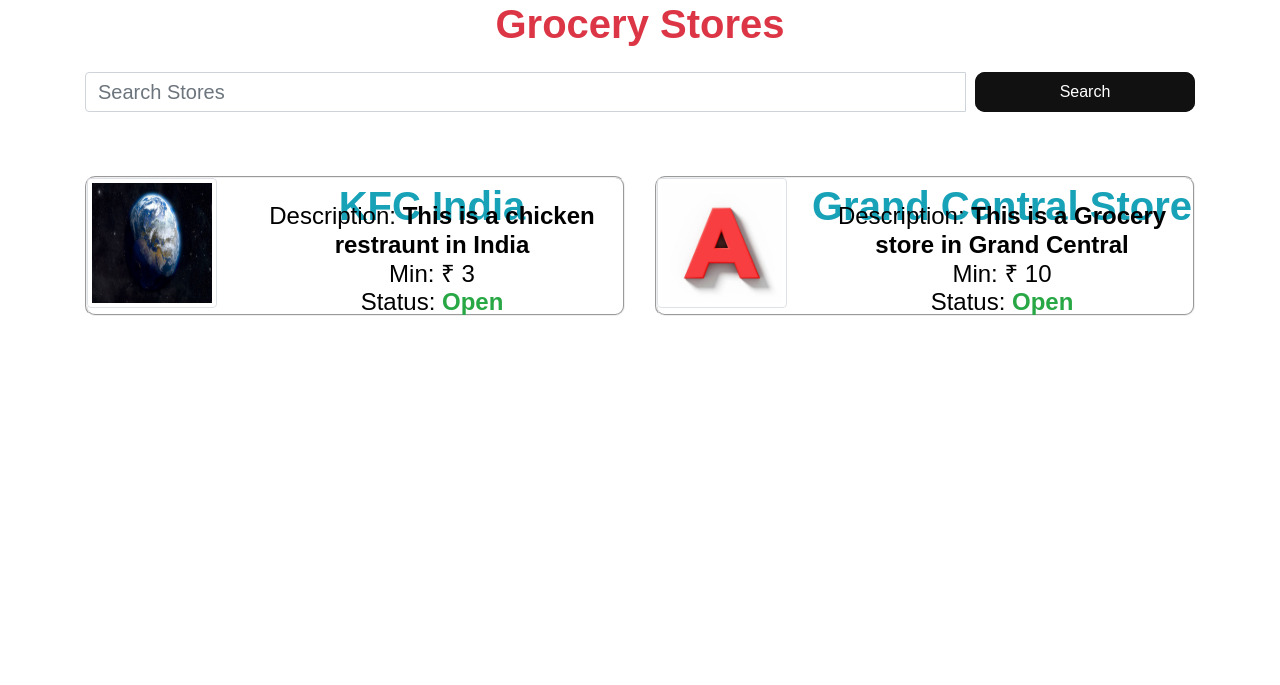
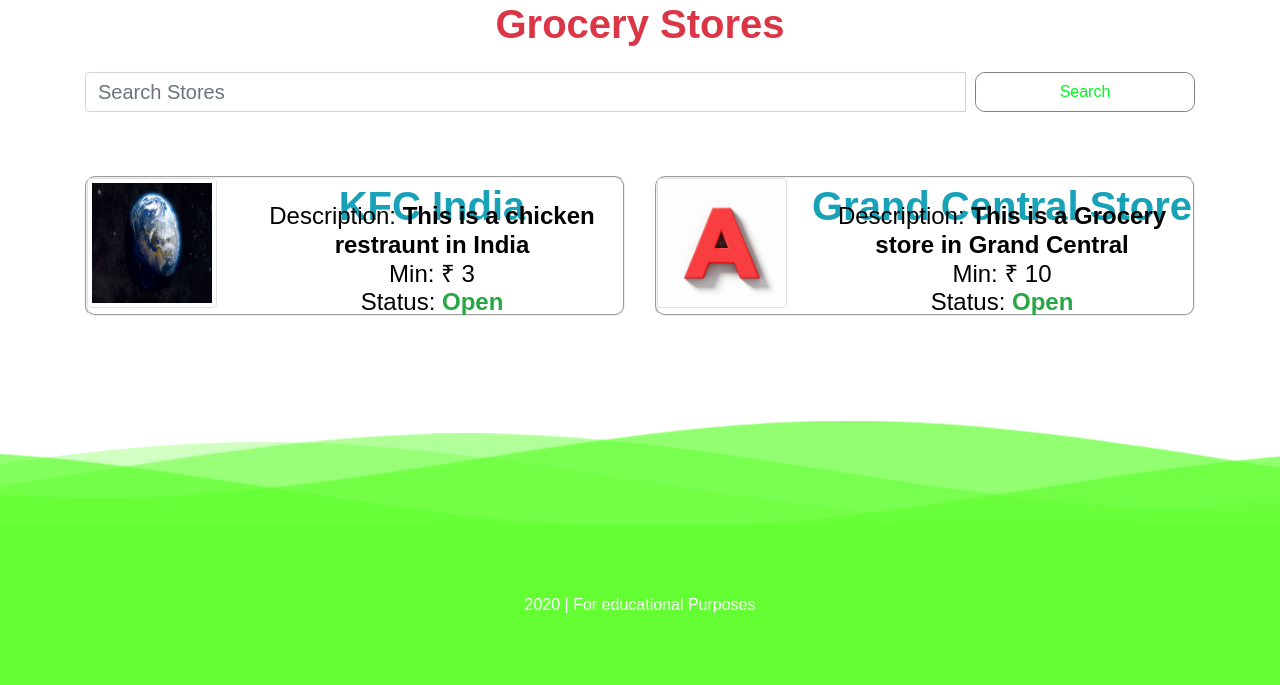
Before and after one commit to aditya172926/OnlineGrocerySystem, a Django app: page /restaurant/ in a window 1280 px wide. Shown: the part 122-807 px from the top of the page. Before the commit the page ends 438 px from the top, so only its background shows below. Run offline with Django 3.2, Linux system fonts and the light colour scheme; data comes from the database, SQL or seed files in the repository; some libraries are stand-ins or nearby versions.

Commit message:
added footer

```diff
--- a/webapp/static/webapp/css/buttonanimation.css
+++ b/webapp/static/webapp/css/buttonanimation.css
@@ -3,8 +3,8 @@
     height: 40px;
     border: none;
     outline: none;
-    color: #fff;
-    background: #111;
+    color: black;
+    background: white;
     cursor: pointer;
     position: relative;
     z-index: 0;
@@ -46,7 +46,7 @@
     position: absolute;
     width: 100%;
     height: 100%;
-    background: #111;
+    background:  rgba(255, 255, 255);
     left: 0;
     top: 0;
     border-radius: 10px;
--- a/webapp/static/webapp/css/style.css
+++ b/webapp/static/webapp/css/style.css
@@ -69,7 +69,7 @@ label{
 }
 
 .storeAddress {
-	color: white;
+	color: black;
 }
 
 .queries p{
--- /dev/null
+++ b/webapp/static/webapp/css/waves.css
@@ -0,0 +1,62 @@
+  .flex {
+    display: flex;
+    justify-content: center;
+    align-items: center;
+    text-align: center;
+  }
+  .waves {
+    position: relative;
+    width: 100%;
+    height: 15vh;
+    margin-bottom: -7px;
+    min-height: 100px;
+    max-height: 150px;
+  }
+  .wavecontent {
+    position: relative;
+    height: 20vh;
+    text-align: center;
+    color: white;
+    background-color: rgb(99, 255, 51);
+  }
+  /* Animation */
+  .parallax>use {
+    animation: move-forever 25s cubic-bezier(.55, .5, .45, .5) infinite;
+  }
+  .parallax>use:nth-child(1) {
+    animation-delay: -2s;
+    animation-duration: 7s;
+  }
+  .parallax>use:nth-child(2) {
+    animation-delay: -3s;
+    animation-duration: 10s;
+  }
+  .parallax>use:nth-child(3) {
+    animation-delay: -4s;
+    animation-duration: 13s;
+  }
+  .parallax>use:nth-child(4) {
+    animation-delay: -5s;
+    animation-duration: 20s;
+  }
+  @keyframes move-forever {
+    0% {
+      transform: translate3d(-90px, 0, 0);
+    }
+    100% {
+      transform: translate3d(85px, 0, 0);
+    }
+  }
+
+  @media (max-width: 768px) {
+    .waves {
+      height: 40px;
+      min-height: 40px;
+    }
+    .content {
+      height: 30vh;
+    }
+    h1 {
+      font-size: 24px;
+    }
+  }
--- a/webapp/templates/webapp/base.html
+++ b/webapp/templates/webapp/base.html
@@ -26,6 +26,7 @@
     <link href="static/webapp/css/animate.css" rel='stylesheet' type='text-center/css' />
     <link rel='stylesheet' href="../../static/webapp/css/buttonanimation.css"/>
     <link rel='stylesheet' href="../../static/webapp/css/flippingcards.css"/>
+    <link rel='stylesheet' href="../../static/webapp/css/waves.css"/>
 
 </head>
 
@@ -117,11 +118,27 @@
 
     {% block body %}
     {% endblock %}
+
     <br>
     <br>
     <br>
     <br>
-
+    <div>
+        <svg class="waves" xmlns="http://www.w3.org/2000/svg" xmlns:xlink="http://www.w3.org/1999/xlink" viewBox="0 24 150 28" preserveAspectRatio="none" shape-rendering="auto">
+            <defs>
+                <path id="gentle-wave" d="M-160 44c30 0 58-18 88-18s 58 18 88 18 58-18 88-18 58 18 88 18 v44h-352z" />
+            </defs>
+            <g class="parallax">
+              <use xlink:href="#gentle-wave" x="48" y="0" fill="rgba(99,255,51,0.7)" />
+              <use xlink:href="#gentle-wave" x="48" y="3" fill="rgba(99,255,51,0.5)" />
+              <use xlink:href="#gentle-wave" x="48" y="5" fill="rgba(99,255,51,0.3)" />
+              <use xlink:href="#gentle-wave" x="48" y="7" fill="rgba(99,255,51,0.7)" />
+            </g>
+        </svg>
+    </div>
+    <div class="wavecontent flex">
+        <p>2020 | For educational Purposes</p>
+      </div>
 
 
     <script type="text/javascript" src="{%static 'webapp/js/jquery.min.js'%}">
--- a/webapp/templates/webapp/restaurents.html
+++ b/webapp/templates/webapp/restaurents.html
@@ -20,7 +20,7 @@ Grocery Stores
           <input type="text" class="form-control input-lg " name="q" value="{{ request.GET.q }}"
             placeholder="Search Stores " style="height: 40px; width: 50%; font-size: 20px;" /> &nbsp;&nbsp;
           <span class='input-group-btn'>
-            <button class='glow-on-hover' type='submit'>
+            <button class='glow-on-hover' type='submit' style="color: rgb(0, 248, 33); border: 1px solid grey;">
               Search
             </button>
           </span>
@@ -68,22 +68,24 @@ Grocery Stores
           </div>
         </div>
 
-        <div class="media mb-2 ml-8 flip-card-back glow-on-hover" style="background-color: black;">
+        <div class="media mb-2 ml-8 flip-card-back glow-on-hover">
           <div class="media-body pl-4">
+            <br>
             <h4 class="storeAddress">
-              <a href="http://maps.google.com/?q={{rest.location}}" target="_blank">
+              <a href="http://maps.google.com/?q={{rest.location}}" target="_blank" style="text-decoration: none !important;">
                 <font class="storeAddress">
                   Address: <strong>{{ rest.location }}</strong>
                 </font>
               </a>
             </h4>
-            <a href="http://maps.google.com/?q={{rest.location}}" target="_blank">
-              <button class='glow-on-hover' type='submit' style="border: 1px solid white;">
-                Location
+            <br><br>
+            <a href="http://maps.google.com/?q={{rest.location}}" target="_blank" style="text-decoration: none !important;">
+              <button class='glow-on-hover' type='submit' style="border: 1px solid grey;">
+                Show Location
               </button>
             </a>
-            <a href="{% url 'menu' rest.id %}">
-              <button class='glow-on-hover' type='submit' style="border: 1px solid white;">
+            <a href="{% url 'menu' rest.id %}" style="text-decoration: none !important;">
+              <button class='glow-on-hover' type='submit' style="border: 1px solid grey;">
                 Show Menu
               </button>
             </a>
```
Also changed, not shown: webapp/templates/webapp/index.html (+40 -9 lines).
